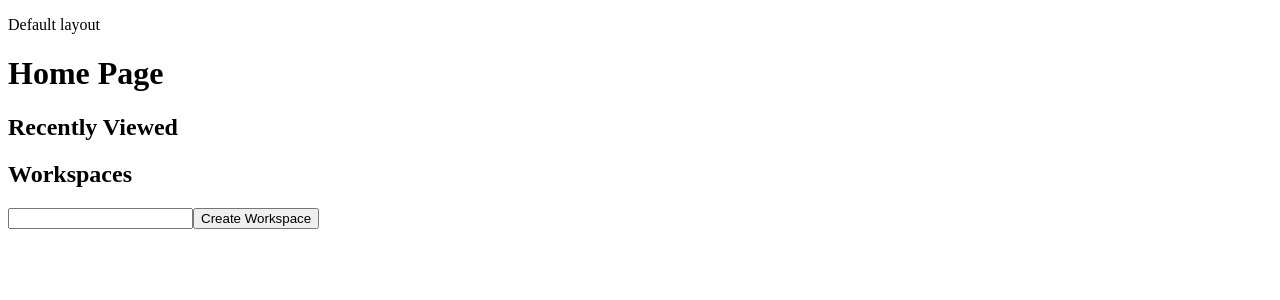
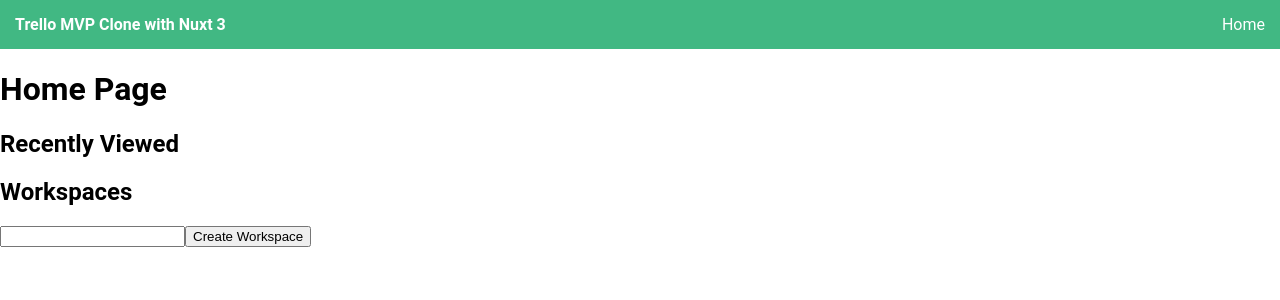
Before and after one commit to OrhanOzkercin/Nuxt3-Trello, a Nuxt app: page / in a window 1280 px wide. Shown: the top 300 px of the page. Built offline with nearby package versions, Linux system fonts and the light colour scheme.

Commit message:
feature: add styles to page header

```diff
--- a/layouts/default.vue
+++ b/layouts/default.vue
@@ -1,8 +1,43 @@
-<script setup></script>
+<script>
+export default {};
+</script>
 
 <template>
   <div>
-    <p>Default layout</p>
+    <header class="main-header">
+      <p class="logo">Trello MVP Clone with Nuxt 3</p>
+      <nav class="main-nav">
+        <nuxt-link to="/">Home</nuxt-link>
+      </nav>
+    </header>
+
     <slot />
   </div>
 </template>
+
+<style></style>
+<style>
+html,
+body {
+  margin: 0;
+  padding: 0;
+  font-family: 'Roboto', sans-serif;
+}
+.main-header {
+  display: flex;
+  justify-content: space-between;
+  align-items: center;
+  background-color: #41b883;
+  padding: 15px;
+}
+.main-nav a {
+  color: #fff;
+  text-decoration: none;
+}
+.logo {
+  color: #fff;
+  font-weight: bold;
+  margin: 0;
+  padding: 0;
+}
+</style>
--- a/pages/workspace/[id].vue
+++ b/pages/workspace/[id].vue
@@ -1,6 +1,5 @@
 <template>
   <div>
-    <nuxt-link to="/">Home</nuxt-link>
     <h1>{{ workSpaceName }}</h1>
   </div>
 </template>
@@ -10,6 +9,10 @@
 
 const route = useRoute();
 
+const board = {
+  name: 'board',
+  colums: [],
+};
 let workSpaceName = '';
 
 workSpaceName = workspaceList.value.find((workspace) => workspace.id === route.params.id).name;
```
